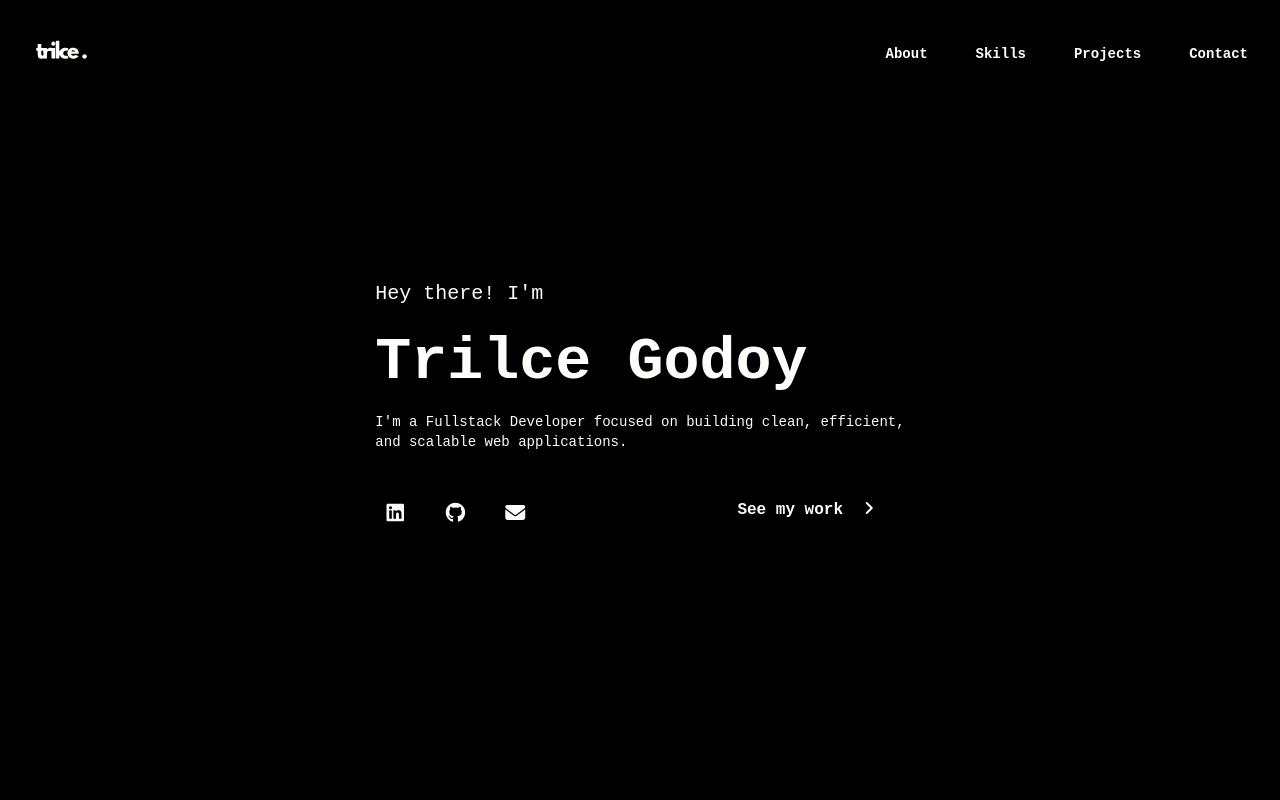
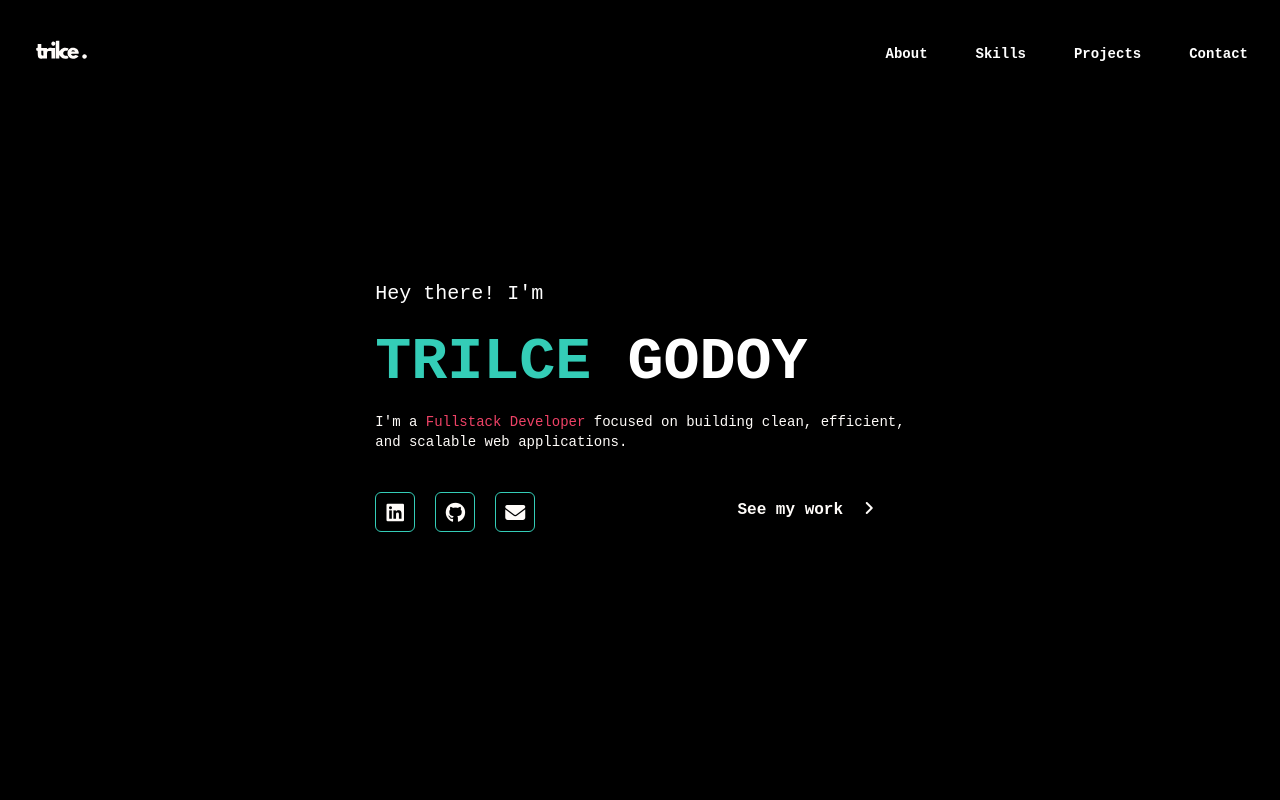
Before and after one commit to tgodoy12/portfolio, a React (Create React App) app: page / in a window 1280 px wide. Shown: the top 800 px of the page. Built offline with nearby package versions, Linux system fonts and the light colour scheme.

Commit message:
new color palette and button component

```diff
--- /dev/null
+++ b/src/js/components/button.js
@@ -0,0 +1,16 @@
+import React from "react";
+
+const Button = (props) => {
+    return (
+        <>
+        <button className={`${props.className}
+
+            hover:${props.bgHover} hover:${props.borderHover} hover:${props.shadowHover}
+            transition-all duration-300 hover:scale-110`}>
+            {props.icon}
+        </button>
+        </>
+    )
+}
+
+export default Button;
--- a/src/js/components/home.js
+++ b/src/js/components/home.js
@@ -2,24 +2,25 @@ import React from "react";
 import { Link } from "react-router-dom";
 
 import "../../styles/landing.css"
-
+import "../../styles/App.css"
+import Button from "./button";
 
 
 const Home = () => {
     return (
-        <div className="isolate min-h-screen px-6 pt-14 lg:px-8 bg-[#000000]">
+        <div className="isolate min-h-screen px-6 pt-14 lg:px-8 bg-[--color-darkest]">
 
 
         {/* Sección principal */}
         <div className="mx-auto max-w-7xl py-32 sm:py-48 lg:py-56">
           <div className="flex flex-col items-center text-center">
             <div className="principal-text">
-              <p className="text-xl text-[#FFFCF9] text-start">Hey there! I'm</p>
-              <h1 className="mt-6 text-6xl font-bold text-[#FFFCF9] text-start">Trilce Godoy</h1>
+              <p className="text-xl text-[--color-text] text-start">Hey there! I'm</p>
+              <h1 className="mt-6 text-6xl font-bold text-[--color-text] text-start"><span className="text-[--color-mint]">TRILCE</span> GODOY</h1>
 
 
               <p className="mt-5 text-sm text-[#FFFCF9] text-start">
-                I'm a Fullstack Developer focused on building clean, efficient, <br />
+                I'm a <span className="text-[--color-pink]">Fullstack Developer</span> focused on building clean, efficient, <br />
                 and scalable web applications.
               </p>
 
@@ -28,21 +29,28 @@ const Home = () => {
 
               <div className="social-icons content-center flex gap-5">
                 <a href="https://www.linkedin.com/in/trilce-godoy/" target="_blank" rel="noopener noreferrer">
-                  <div className="w-10 h-10 flex items-center justify-center transition-all duration-300 hover:bg-[#FF6978] hover:scale-125 rounded-full">
-                    <i className="fab fa-linkedin fa-lg" style={{ color: "#FFFCF9" }}></i>
-                  </div>
+                  <Button className="w-10 h-10
+                    border border-[--color-mint] rounded-md
+                    flex items-center justify-center"
+                    icon={<i className="fab fa-linkedin fa-lg" style={{ color: "#FFFCF9" }}></i>}
+                  />
                 </a>
 
                 <a href="https://github.com/tgodoy12" target="_blank" rel="noopener noreferrer">
-                  <div className="w-10 h-10 flex items-center justify-center transition-all duration-300 hover:bg-[#FF6978] hover:scale-125 rounded-full">
-                    <i className="fab fa-github fa-lg" style={{ color: "#FFFCF9" }}></i>
-                  </div>
+                  <Button className="w-10 h-10
+                  flex items-center justify-center
+                  border border-[--color-mint] rounded-md"
+                  icon={<i className="fab fa-github fa-lg" style={{ color: "#FFFCF9" }}></i>}
+                  />
                 </a>
 
                 <Link to="/contact">
-                  <div className="w-10 h-10 flex items-center justify-center transition-all duration-300 hover:bg-[#FF6978] hover:scale-125 rounded-full">
-                    <i className="fas fa-envelope fa-lg" style={{ color: "#FFFCF9" }}></i>
-                  </div>
+                  <Button className="w-10 h-10
+                  flex items-center justify-center
+                  border border-[--color-mint] rounded-md
+                  "
+                  icon={<i className="fas fa-envelope fa-lg" style={{ color: "#FFFCF9" }}></i>}
+                  />
                 </Link>
 
               </div>
@@ -53,7 +61,7 @@ const Home = () => {
                   className="duration-300 font-semibold text-[#FFFCF9] group text-base"
                 >
                   See my work{" "}
-                  <i className="fas fa-angle-right p-2 transition-transform duration-300 w-8 h-8 group-hover:translate-x-2 group-hover:bg-[#FF6978] rounded-full"></i>
+                  <i className="fas fa-angle-right p-2 transition-transform duration-300 w-8 h-8 group-hover:translate-x-2 group-hover:bg-[--color-mint] rounded-full"></i>
                 </Link>
               </div>
 
--- a/src/js/components/polygonBottom.js
+++ /dev/null
@@ -1,20 +0,0 @@
-import React from "react";
-
-const PolygonBottom = () => {
-    return (
-        <div
-          aria-hidden="true"
-          className="absolute inset-x-0 top-[calc(100%-13rem)] -z-10 transform-gpu overflow-hidden blur-3xl sm:top-[calc(100%-30rem)]"
-        >
-          <div
-            style={{
-              clipPath:
-                "polygon(74.1% 44.1%, 100% 61.6%, 97.5% 26.9%, 85.5% 0.1%, 80.7% 2%, 72.5% 32.5%, 60.2% 62.4%, 52.4% 68.1%, 47.5% 58.3%, 45.2% 34.5%, 27.5% 76.7%, 0.1% 64.9%, 17.9% 100%, 27.6% 76.8%, 76.1% 97.7%, 74.1% 44.1%)",
-            }}
-            className="relative left-[calc(50%+3rem)] aspect-[1155/678] w-[36.125rem] -translate-x-1/2 bg-gradient-to-tr from-[#817E9F] to-[#FF6978] opacity-30 sm:left-[calc(50%+36rem)] sm:w-[72.1875rem]"
-          />
-        </div>
-    )
-}
-
-export default PolygonBottom;
--- a/src/js/components/polygonTop.js
+++ /dev/null
@@ -1,20 +0,0 @@
-import React from "react";
-
-const PolygonTop = (props) => {
-    return (
-        <div
-          aria-hidden="true"
-          className={`${props.class ? props.class : ""} inset-x-0 -top-40 -z-10 transform-gpu overflow-hidden blur-3xl sm:-top-80`}
-        >
-          <div
-            style={{
-              clipPath:
-                "polygon(74.1% 44.1%, 100% 61.6%, 97.5% 26.9%, 85.5% 0.1%, 80.7% 2%, 72.5% 32.5%, 60.2% 62.4%, 52.4% 68.1%, 47.5% 58.3%, 45.2% 34.5%, 27.5% 76.7%, 0.1% 64.9%, 17.9% 100%, 27.6% 76.8%, 76.1% 97.7%, 74.1% 44.1%)",
-            }}
-            className="relative left-[calc(50%-11rem)] aspect-[1155/678] w-[36.125rem] -translate-x-1/2 rotate-[30deg] bg-gradient-to-tr from-[#ff80b5] to-[#9089fc] opacity-30 sm:left-[calc(50%-30rem)] sm:w-[72.1875rem]"
-          />
-        </div>
-    )
-}
-
-export default PolygonTop;
--- a/src/js/components/projectCard.js
+++ b/src/js/components/projectCard.js
@@ -1,16 +1,20 @@
 import React, { useState } from "react";
 import "../../styles/projectCard.css"
+import Button from "./button";
 
 const ProjectCard = (props) => {
 
     const [seeInfo, setSeeInfo] = useState(false);
 
     return (
+        <div className="p-5
+            border-2 border-[--color-mint] rounded-lg">
+
             <div
             className="project-card rounded-lg
                 max-w-80 min-w-48
                 md:max-w-full
-                p-10 relative overflow-hidden"
+                relative overflow-hidden"
             onMouseEnter={() => setSeeInfo(true)}
             onMouseLeave={() => setSeeInfo(false)}
             style={{
@@ -26,49 +30,68 @@ const ProjectCard = (props) => {
             />
 
                 {/* Contenido del proyecto */}
-            <div className={`relative z-10 flex flex-col justify-center
+                <div className={`relative z-10 flex flex-col
+                    justify-center items-center backdrop-brightness-125
+                    p-10 h-full
                     transition-opacity duration-300 ${seeInfo ? 'opacity-100' : 'opacity-0'}`}>
 
-                <div className="project-title mb-2 text-center text-white">
+                    <div className="project-title
+                        mb-2
+                        text-center text-[--color-mint] font-semibold">
                         {props.name}
                     </div>
 
-                <div className="description text-justify text-white">
+                    <div className="description
+                        text-center text-[--color-darkest]">
                         {props.description}
                     </div>
 
-                {seeInfo && (
+                    <div className="buttons mt-4 flex justify-center gap-4">
+                            <Button
+                                className="btn-code
+                                    border-2 border-[--color-mint] rounded-md
+                                    shadow-lg hover:shadow-[--color-mint]
+                                    p-1"
+                                bgHover="bg-[--color-mint]"
+                                icon={<svg xmlns="http://www.w3.org/2000/svg" viewBox="0 0 24 24" fill="white" className="size-5">
+                                        <path fillRule="evenodd" d="M3 6a3 3 0 0 1 3-3h12a3 3 0 0 1 3 3v12a3 3 0 0 1-3 3H6a3 3 0 0 1-3-3V6Zm14.25 6a.75.75 0 0 1-.22.53l-2.25 2.25a.75.75 0 1 1-1.06-1.06L15.44 12l-1.72-1.72a.75.75 0 1 1 1.06-1.06l2.25 2.25c.141.14.22.331.22.53Zm-10.28-.53a.75.75 0 0 0 0 1.06l2.25 2.25a.75.75 0 1 0 1.06-1.06L8.56 12l1.72-1.72a.75.75 0 1 0-1.06-1.06l-2.25 2.25Z" clipRule="evenodd" />
+                                    </svg>
+                                  }
+                            />
 
-                    <div className="buttons mt-4 flex justify-center gap-4">
-                        <button className="btn-info
-                            border border-color-darkest rounded-md
-                            p-1">
-                            <svg xmlns="http://www.w3.org/2000/svg" fill="none" viewBox="0 0 24 24" strokeWidth={1.5} stroke="currentColor" className="size-6">
-                            <path strokeLinecap="round" strokeLinejoin="round" d="m6.75 7.5 3 2.25-3 2.25m4.5 0h3m-9 8.25h13.5A2.25 2.25 0 0 0 21 18V6a2.25 2.25 0 0 0-2.25-2.25H5.25A2.25 2.25 0 0 0 3 6v12a2.25 2.25 0 0 0 2.25 2.25Z" />
+                            <Button
+                                className="btn-demo
+                                    border-2 border-[--color-mint] rounded-md
+                                    shadow-lg hover:shadow-[--color-mint]
+                                    p-1"
+                                bgHover="bg-[--color-mint]"
+                                icon={<svg xmlns="http://www.w3.org/2000/svg" viewBox="0 0 20 20" fill="white" className="size-5">
+                                    <path d="M16.555 5.412a8.028 8.028 0 0 0-3.503-2.81 14.899 14.899 0 0 1 1.663 4.472 8.547 8.547 0 0 0 1.84-1.662ZM13.326 7.825a13.43 13.43 0 0 0-2.413-5.773 8.087 8.087 0 0 0-1.826 0 13.43 13.43 0 0 0-2.413 5.773A8.473 8.473 0 0 0 10 8.5c1.18 0 2.304-.24 3.326-.675ZM6.514 9.376A9.98 9.98 0 0 0 10 10c1.226 0 2.4-.22 3.486-.624a13.54 13.54 0 0 1-.351 3.759A13.54 13.54 0 0 1 10 13.5c-1.079 0-2.128-.127-3.134-.366a13.538 13.538 0 0 1-.352-3.758ZM5.285 7.074a14.9 14.9 0 0 1 1.663-4.471 8.028 8.028 0 0 0-3.503 2.81c.529.638 1.149 1.199 1.84 1.66ZM17.334 6.798a7.973 7.973 0 0 1 .614 4.115 13.47 13.47 0 0 1-3.178 1.72 15.093 15.093 0 0 0 .174-3.939 10.043 10.043 0 0 0 2.39-1.896ZM2.666 6.798a10.042 10.042 0 0 0 2.39 1.896 15.196 15.196 0 0 0 .174 3.94 13.472 13.472 0 0 1-3.178-1.72 7.973 7.973 0 0 1 .615-4.115ZM10 15c.898 0 1.778-.079 2.633-.23a13.473 13.473 0 0 1-1.72 3.178 8.099 8.099 0 0 1-1.826 0 13.47 13.47 0 0 1-1.72-3.178c.855.151 1.735.23 2.633.23ZM14.357 14.357a14.912 14.912 0 0 1-1.305 3.04 8.027 8.027 0 0 0 4.345-4.345c-.953.542-1.971.981-3.04 1.305ZM6.948 17.397a8.027 8.027 0 0 1-4.345-4.345c.953.542 1.971.981 3.04 1.305a14.912 14.912 0 0 0 1.305 3.04Z" />
                                   </svg>
+                                  }
+                            />
+
+                            <Button
+                                className="btn-info
+                                    border-2 border-[--color-mint] rounded-md
+                                    shadow-lg hover:shadow-[--color-mint]
+                                    p-1"
+                                bgHover="bg-[--color-mint]"
+                                icon={<svg xmlns="http://www.w3.org/2000/svg" viewBox="0 0 20 20" fill="white" className="size-5">
+                                        <path fillRule="evenodd" d="M18 10a8 8 0 1 1-16 0 8 8 0 0 1 16 0Zm-7-4a1 1 0 1 1-2 0 1 1 0 0 1 2 0ZM9 9a.75.75 0 0 0 0 1.5h.253a.25.25 0 0 1 .244.304l-.459 2.066A1.75 1.75 0 0 0 10.747 15H11a.75.75 0 0 0 0-1.5h-.253a.25.25 0 0 1-.244-.304l.459-2.066A1.75 1.75 0 0 0 9.253 9H9Z" clipRule="evenodd" />
+                                    </svg>
+                                  }
+                            />
+
+                        </div>
+
+                </div>
 
 
-                        </button>
-                        <button className="btn-demo
-                            border border-color-darkest rounded-md
-                            p-1">
-                            <svg xmlns="http://www.w3.org/2000/svg" fill="none" viewBox="0 0 24 24" strokeWidth={1.5} stroke="currentColor" className="size-6">
-                                <path strokeLinecap="round" strokeLinejoin="round" d="M12 21a9.004 9.004 0 0 0 8.716-6.747M12 21a9.004 9.004 0 0 1-8.716-6.747M12 21c2.485 0 4.5-4.03 4.5-9S14.485 3 12 3m0 18c-2.485 0-4.5-4.03-4.5-9S9.515 3 12 3m0 0a8.997 8.997 0 0 1 7.843 4.582M12 3a8.997 8.997 0 0 0-7.843 4.582m15.686 0A11.953 11.953 0 0 1 12 10.5c-2.998 0-5.74-1.1-7.843-2.918m15.686 0A8.959 8.959 0 0 1 21 12c0 .778-.099 1.533-.284 2.253m0 0A17.919 17.919 0 0 1 12 16.5c-3.162 0-6.133-.815-8.716-2.247m0 0A9.015 9.015 0 0 1 3 12c0-1.605.42-3.113 1.157-4.418" />
-                            </svg>
+            </div>
 
-                        </button>
-                        <button className="btn-code
-                            border border-color-darkest rounded-md
-                            p-1">
-                            <svg xmlns="http://www.w3.org/2000/svg" fill="none" viewBox="0 0 24 24" strokeWidth={1.5} stroke="currentColor" className="size-6">
-                                <path strokeLinecap="round" strokeLinejoin="round" d="m11.25 11.25.041-.02a.75.75 0 0 1 1.063.852l-.708 2.836a.75.75 0 0 0 1.063.853l.041-.021M21 12a9 9 0 1 1-18 0 9 9 0 0 1 18 0Zm-9-3.75h.008v.008H12V8.25Z" />
-                            </svg>
+        </div>
 
-                        </button>
-                    </div>
-                )}
-            </div>
-        </div>
     )
 }
 
--- a/src/styles/App.css
+++ b/src/styles/App.css
@@ -3,11 +3,11 @@
 
 
 :root {
-  --color-text: #FFFCF9;
-  --color-greenblue: #B1EDE8;
-  --color-pink: #FF6978;
-  --color-bluebolita: #7F95D1;
-  --color-darkest: #000000;
+  --color-text: #fff;
+  --color-mint: #34cdb7;
+  --color-caribbean: #0F7173;
+  --color-pink: #EE4266;
+  --color-darkest: #000;
 }
 
 body {
--- a/src/styles/landing.css
+++ b/src/styles/landing.css
@@ -1,10 +1,3 @@
-:root {
-    --color-text: #FFFCF9;
-    --color-greenblue: #B1EDE8;
-    --color-pink: #FF6978;
-    --color-bluebolita: #7F95D1;
-    --color-darkest: #000000;
-}
 
 /* .landing {
     background-color: var(--color-darkest);
--- a/src/styles/projectCard.css
+++ b/src/styles/projectCard.css
@@ -1,9 +1,8 @@
 .project-title{
     font-size: 1.8rem;
-    color: var(--color-text)
+    text-shadow: 8px 5px 20px black;
 }
 
 .description{
     font-size: 0.8rem;
-    color: var(--color-text)
 }
```
Lines whose indentation alone changed are shown as unchanged.
